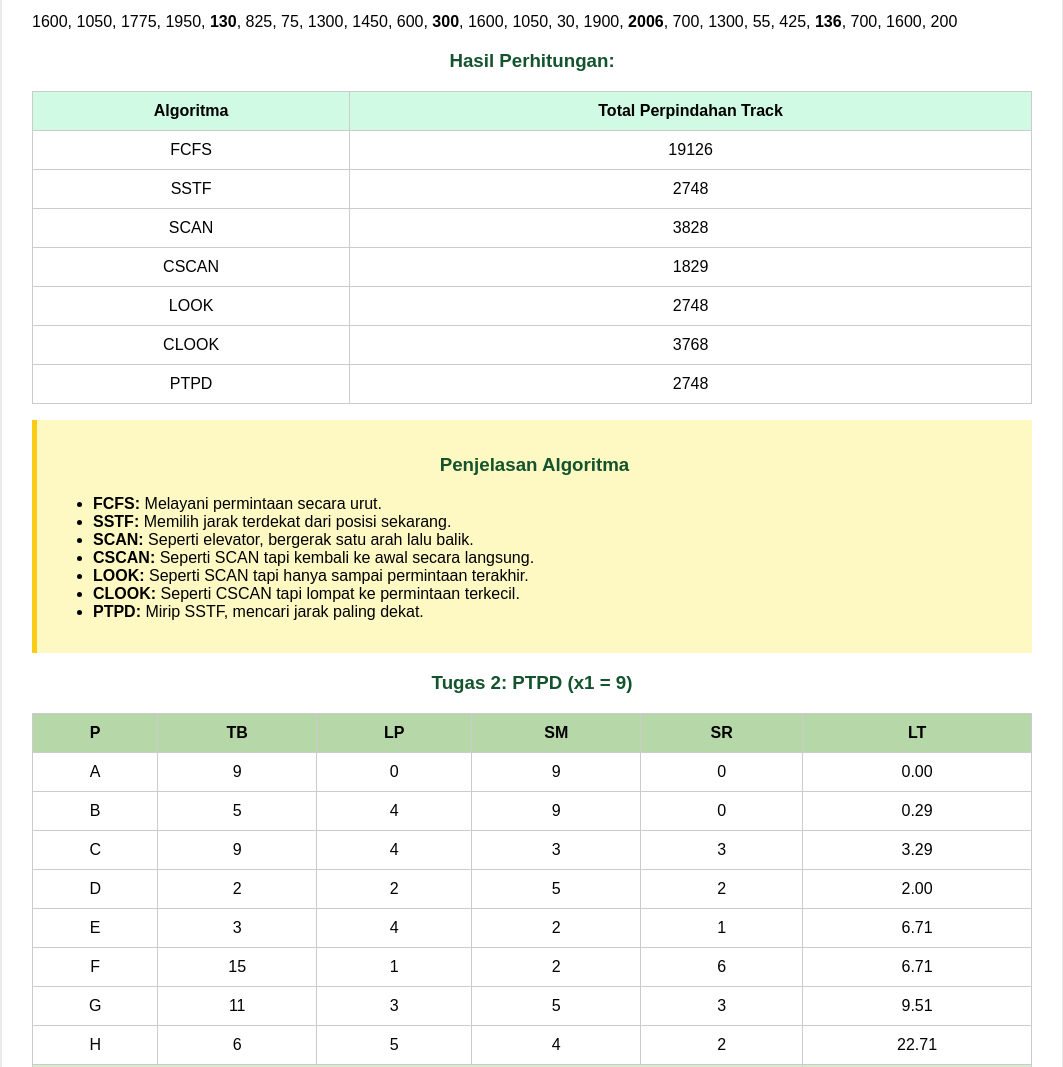
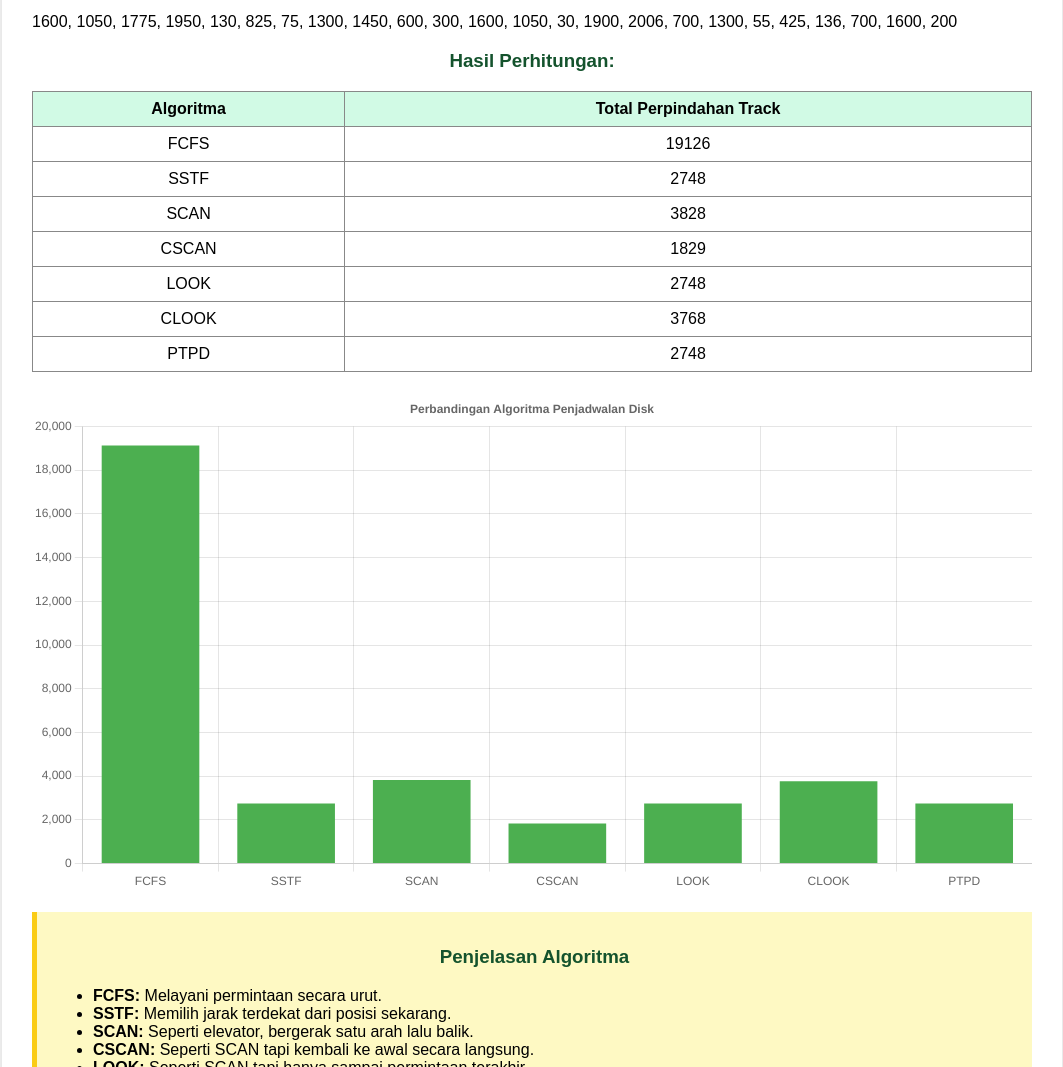
Before and after one commit to fazrilazhari/fazrilazhari.github.io, a plain HTML site: page index.html in a window 1280 px wide. Shown: the part 705-1772 px from the top of the page, without its empty margins (108-1171 px from the left). Drawn offline with nearby package versions, Linux system fonts and the light colour scheme.

Commit message:
Update index.html

```diff
--- a/index.html
+++ b/index.html
@@ -4,6 +4,7 @@
   <meta charset="UTF-8" />
   <meta name="viewport" content="width=device-width, initial-scale=1.0" />
   <title>Laporan Tugas Sistem Operasi</title>
+  <script src="https://cdn.jsdelivr.net/npm/chart.js"></script>
   <style>
     body {
       font-family: Arial, sans-serif;
@@ -49,25 +50,17 @@
       text-align: center;
       color: #14532d;
     }
-    .info, .content {
-      margin-bottom: 20px;
-    }
-    .info p, .content p, .content ul {
-      font-size: 16px;
-      color: #444;
-    }
     section {
       margin-bottom: 40px;
     }
-    .result-table, .ptpd-table {
+    table {
       width: 100%;
       border-collapse: collapse;
-      margin: 1em 0;
+      margin-top: 15px;
     }
-    .result-table th, .result-table td,
-    .ptpd-table th, .ptpd-table td {
-      border: 1px solid #ccc;
-      padding: 10px;
+    th, td {
+      border: 1px solid #888;
+      padding: 8px;
       text-align: center;
     }
     .result-table th {
@@ -84,6 +77,10 @@
       padding: 1em;
       border-left: 5px solid #facc15;
       margin: 1em 0;
+    }
+    canvas {
+      max-width: 100%;
+      margin: 20px 0;
     }
     .footer {
       text-align: center;
@@ -130,8 +127,8 @@
       <p><strong>Jumlah track:</strong> 2000</p>
       <p><strong>Posisi Head Awal:</strong> 1234</p>
       <p><strong>Track yang Diakses:</strong></p>
-      <p>1600, 1050, 1775, 1950, <strong>130</strong>, 825, 75, 1300, 1450, 600, <strong>300</strong>,
-         1600, 1050, 30, 1900, <strong>2006</strong>, 700, 1300, 55, 425, <strong>136</strong>,
+      <p>1600, 1050, 1775, 1950, 130, 825, 75, 1300, 1450, 600, 300,
+         1600, 1050, 30, 1900, 2006, 700, 1300, 55, 425, 136,
          700, 1600, 200</p>
 
       <h3>Hasil Perhitungan:</h3>
@@ -152,6 +149,8 @@
           <tr><td>PTPD</td><td>2748</td></tr>
         </tbody>
       </table>
+
+      <canvas id="chartTugas1"></canvas>
 
       <div class="note">
         <h3>Penjelasan Algoritma</h3>
@@ -183,6 +182,8 @@
         <tr class="highlight"><td colspan="5"><strong>TOTAL</strong></td><td><strong>51.51</strong></td></tr>
         <tr class="highlight"><td colspan="5"><strong>RERATA</strong></td><td><strong>7.36</strong></td></tr>
       </table>
+
+      <canvas id="chartTugas2"></canvas>
     </section>
 
     <div class="footer">
@@ -190,5 +191,66 @@
     </div>
   </div>
 
+  <script>
+    // Chart Tugas 1
+    const ctx1 = document.getElementById('chartTugas1').getContext('2d');
+    new Chart(ctx1, {
+      type: 'bar',
+      data: {
+        labels: ['FCFS', 'SSTF', 'SCAN', 'CSCAN', 'LOOK', 'CLOOK', 'PTPD'],
+        datasets: [{
+          label: 'Total Perpindahan Track',
+          data: [19126, 2748, 3828, 1829, 2748, 3768, 2748],
+          backgroundColor: '#4caf50'
+        }]
+      },
+      options: {
+        responsive: true,
+        plugins: {
+          legend: { display: false },
+          title: {
+            display: true,
+            text: 'Perbandingan Algoritma Penjadwalan Disk'
+          }
+        },
+        scales: {
+          y: {
+            beginAtZero: true
+          }
+        }
+      }
+    });
+
+    // Chart Tugas 2
+    const ctx2 = document.getElementById('chartTugas2').getContext('2d');
+    new Chart(ctx2, {
+      type: 'line',
+      data: {
+        labels: ['A', 'B', 'C', 'D', 'E', 'F', 'G', 'H'],
+        datasets: [{
+          label: 'LT (Lama Tunggu)',
+          data: [0.00, 0.29, 3.29, 2.00, 6.71, 6.71, 9.51, 22.71],
+          fill: false,
+          borderColor: '#2e7d32',
+          tension: 0.3
+        }]
+      },
+      options: {
+        responsive: true,
+        plugins: {
+          title: {
+            display: true,
+            text: 'Grafik LT per Proses'
+          }
+        },
+        scales: {
+          y: {
+            beginAtZero: true
+          }
+        }
+      }
+    });
+  </script>
+
 </body>
 </html>
```
